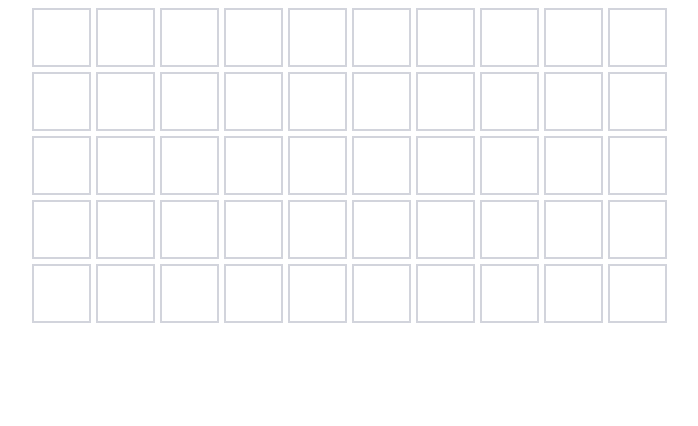
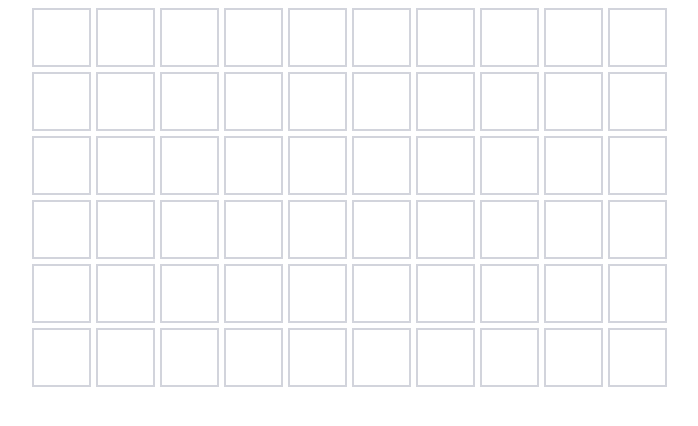
Before and after one commit to imccausl/zombordle, a Next.js app: page / in a window 1280 px wide. Shown: the top 426 px of the page, without its empty margins (291-989 px from the left). Built offline with nearby package versions, Linux system fonts and the light colour scheme.

Commit message:
fix tests

```diff
--- a/src/Components/TileBoard/index.tsx
+++ b/src/Components/TileBoard/index.tsx
@@ -10,7 +10,7 @@ export type TileBoardProps = {
   correctWord: string;
 };
 
-const MAX_ATTEMPTS = 5;
+const MAX_ATTEMPTS = 6;
 
 const TileBoard: React.FC<TileBoardProps> = ({
   guess,
```
Also changed, not shown: 1 other file (tests, documents, lock files or other folders).
